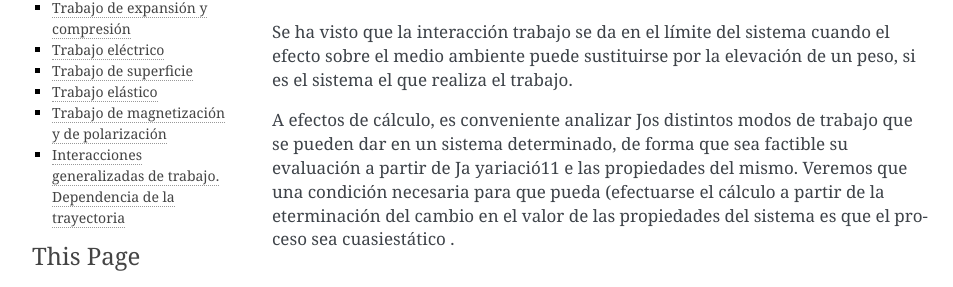
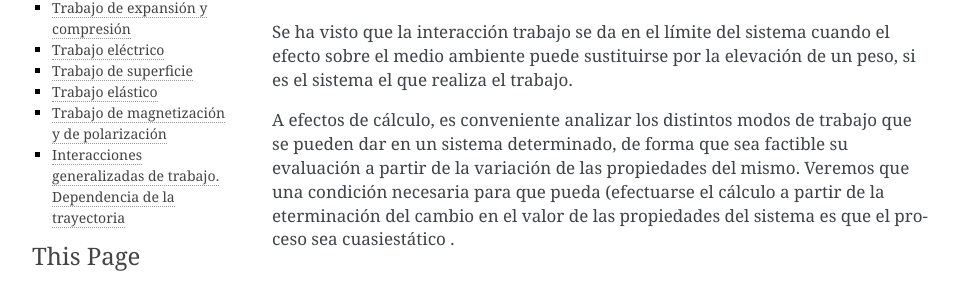
Before and after one commit to mantielero/termodinamica, a Sphinx documentation site: the page built from source/primer_principio_trabajo_procesos_cuasiestaticos.rst, in a window 1280 px wide and 900 px high. Shown: the part 139-426 px from the top of the window, without its empty margins (148-1101 px from the left). Built offline with Sphinx 7.4.7, drawn with Linux system fonts in a browser that asks for light colours; pages that are not in the unit, such as notebooks, are missing from menus.

Commit message:
Update primer_principio_trabajo_procesos_cuasiestaticos.rst

```diff
--- a/source/primer_principio_trabajo_procesos_cuasiestaticos.rst
+++ b/source/primer_principio_trabajo_procesos_cuasiestaticos.rst
@@ -3,7 +3,7 @@ Trabajo en procesos cuasiestáticos
 
 Se ha visto que la interacción trabajo se da en el límite del sistema cuando el efecto sobre el medio ambiente puede sustituirse por la elevación de un peso, si es el sistema el que realiza el trabajo.
 
-A efectos de cálculo, es conveniente analizar Jos distintos modos de trabajo que se pueden dar en un sistema determinado, de forma que sea factible su evaluación a partir de Ja yariació11 e las propiedades del mismo. Veremos que una condición necesaria para que pueda (efectuarse el cálculo a partir de la eterminación del cambio en el valor de las propiedades del sistema es que el proceso sea cuasiestático .
+A efectos de cálculo, es conveniente analizar los distintos modos de trabajo que se pueden dar en un sistema determinado, de forma que sea factible su evaluación a partir de la variación de las propiedades del mismo. Veremos que una condición necesaria para que pueda (efectuarse el cálculo a partir de la eterminación del cambio en el valor de las propiedades del sistema es que el proceso sea cuasiestático .
 
 
 
```
